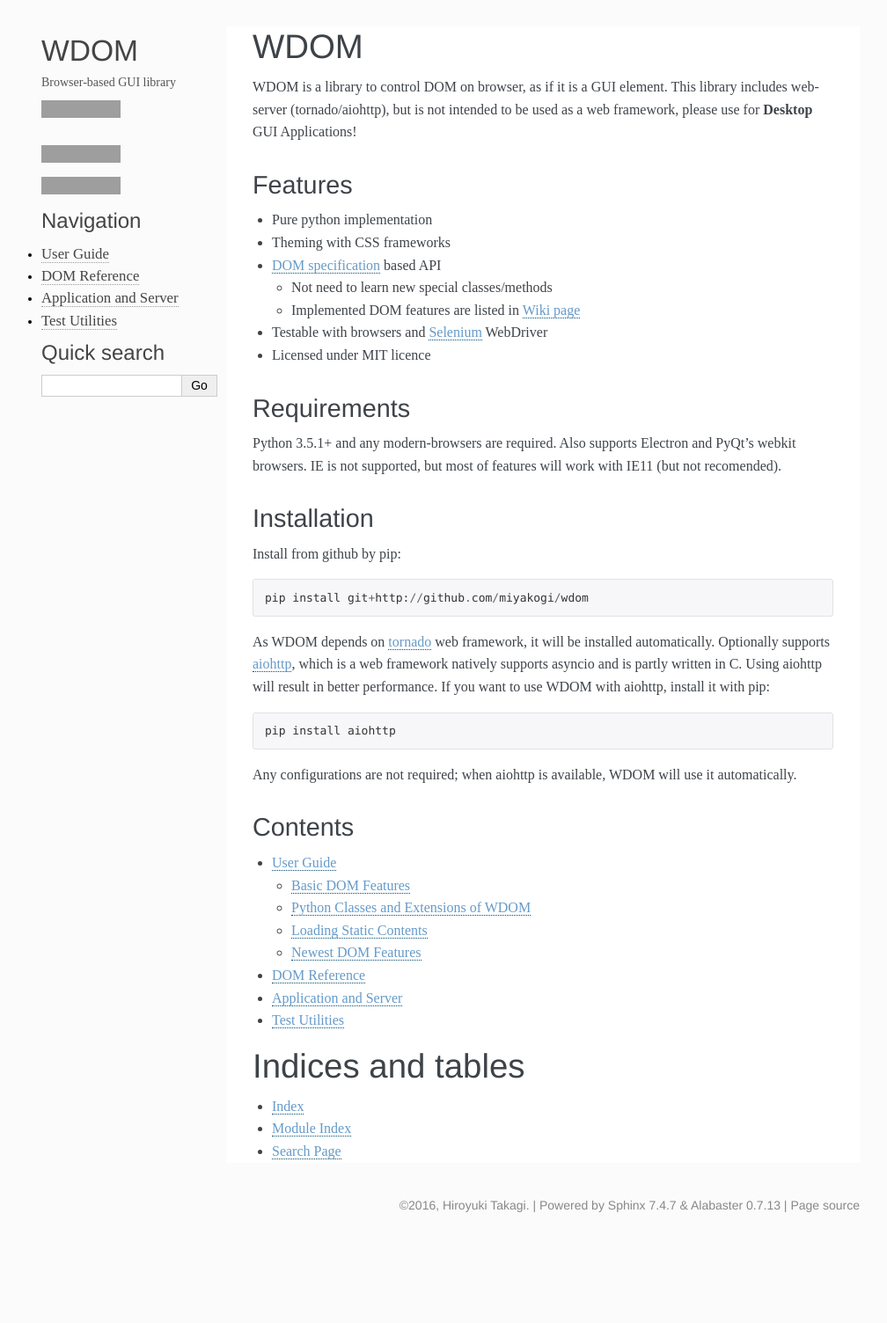
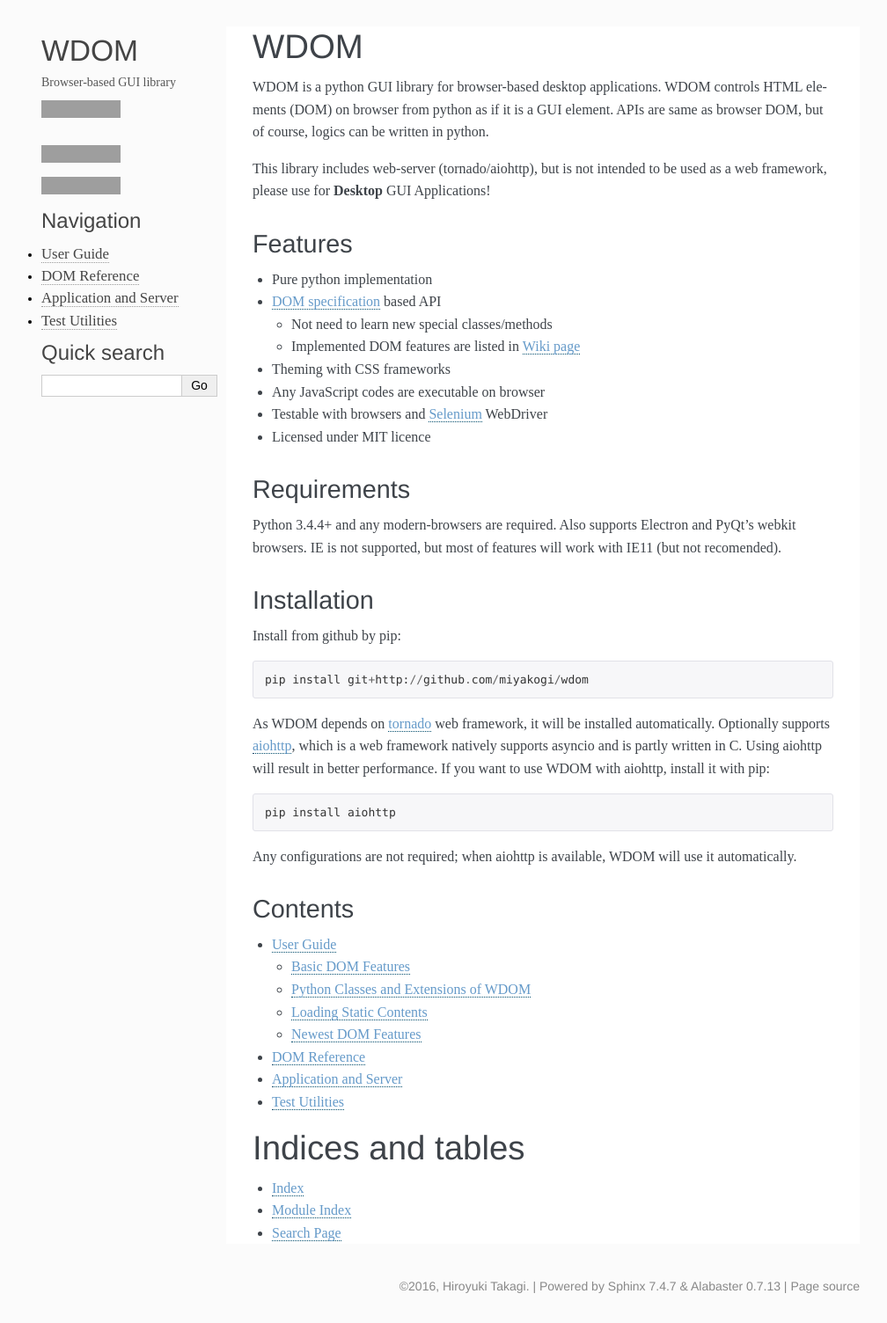
Before and after one commit to miyakogi/wdom, a Sphinx documentation site: the page built from docs/index.rst, in a window 1280 px wide. Shown: the whole page at 88% size, without its empty margins (133-1141 px from the left). Built offline with Sphinx 7.4.7, drawn with Linux system fonts in a browser that asks for light colours; before the commit the page ends 1412 px from its top, so only the background shows below that; grey boxes are pictures that could not be loaded.

Commit message:
Update document

```diff
--- a/docs/index.rst
+++ b/docs/index.rst
@@ -6,27 +6,31 @@
 WDOM
 ====
 
-WDOM is a library to control DOM on browser, as if it is a GUI element. This
-library includes web-server (tornado/aiohttp), but is not intended to be used as
-a web framework, please use for **Desktop** GUI Applications!
+WDOM is a python GUI library for browser-based desktop applications. WDOM
+controls HTML elements (DOM) on browser from python as if it is a GUI element.
+APIs are same as browser DOM, but of course, logics can be written in python.
+
+This library includes web-server (tornado/aiohttp), but is not intended to be
+used as a web framework, please use for **Desktop** GUI Applications!
 
 Features
 --------
 
 * Pure python implementation
-* Theming with CSS frameworks
 * `DOM specification`_ based API
 
   * Not need to learn new special classes/methods
   * Implemented DOM features are listed in `Wiki page <https://github.com/miyakogi/wdom/wiki/Features>`_
 
+* Theming with CSS frameworks
+* Any JavaScript codes are executable on browser
 * Testable with browsers and `Selenium`_ WebDriver
 * Licensed under MIT licence
 
 Requirements
 ------------
 
-Python 3.5.1+ and any modern-browsers are required.
+Python 3.4.4+ and any modern-browsers are required.
 Also supports Electron and PyQt's webkit browsers.
 IE is not supported, but most of features will work with IE11 (but not
 recomended).
```
